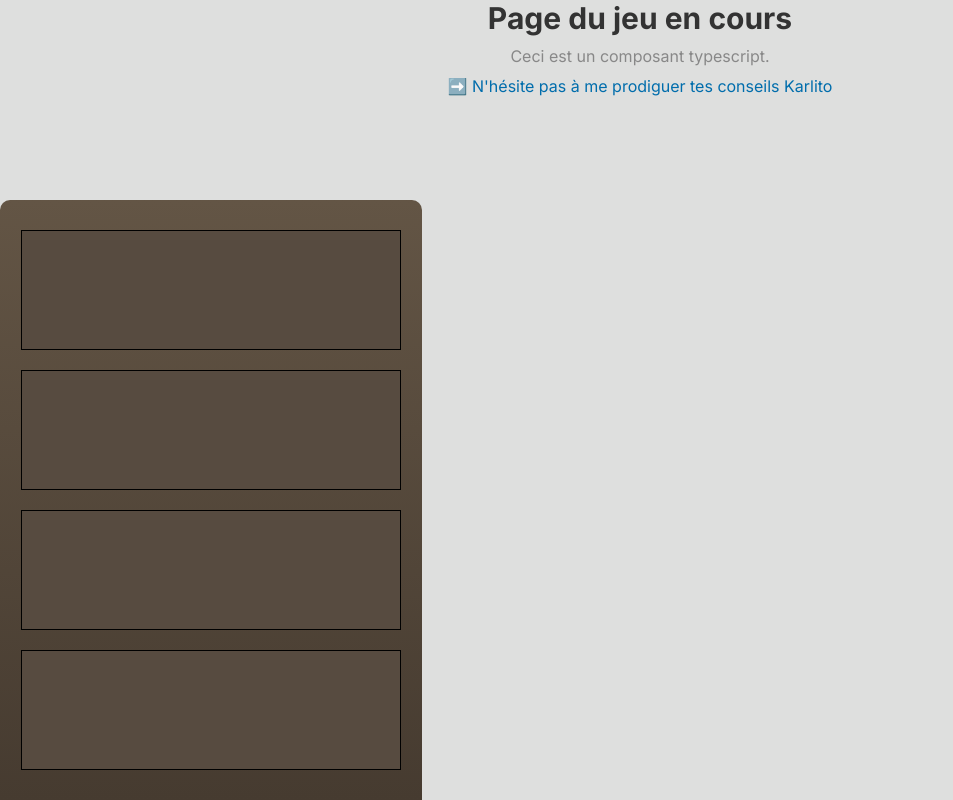
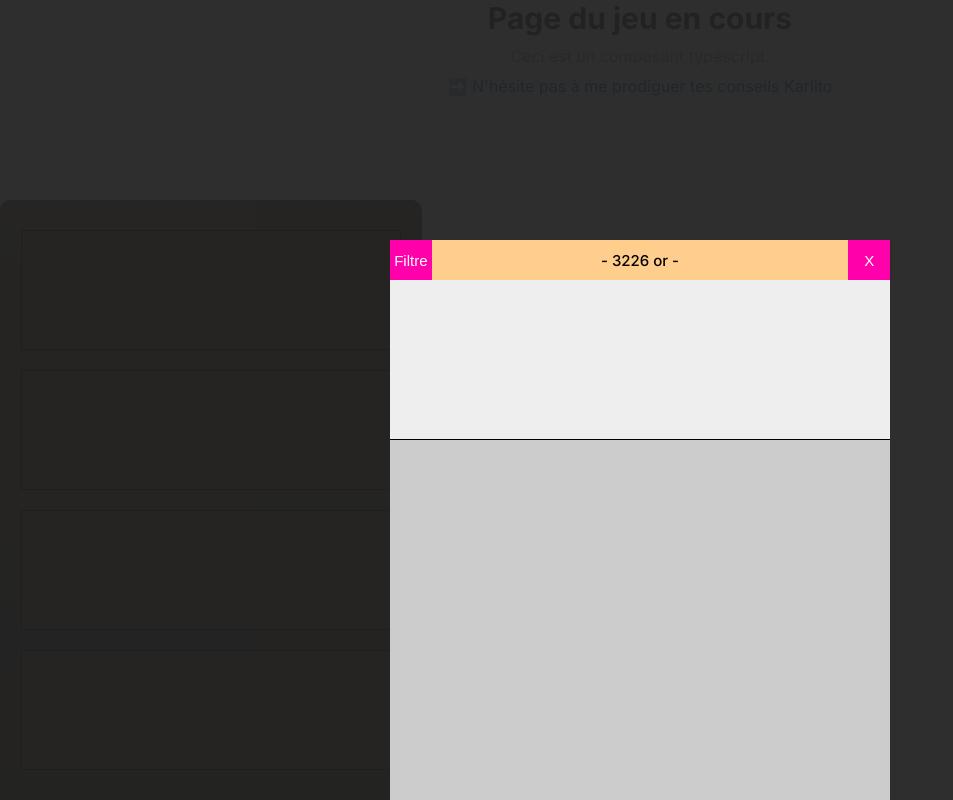
Before and after one commit to Guiomino/apprenti-alchimiste, a Next.js app: page /gamingPage in a window 1280 px wide. Shown: the whole page, without its empty margins (0-953 px from the left). Built offline with nearby package versions, Linux system fonts and the light colour scheme.

Commit message:
feat(modal ingredient)

```diff
--- /dev/null
+++ b/src/app/components/modalIngredients.module.scss
@@ -0,0 +1,86 @@
+.modalOverlay {
+  //   display: none;
+  position: fixed;
+  width: 100vw;
+  height: 100vh;
+  top: 0;
+  background-color: #222222ee;
+  z-index: 1;
+
+  .modalOverlay.active {
+    display: block;
+  }
+
+  .modalWindow {
+    width: 500px;
+    height: 800px;
+    background-color: rgb(241, 241, 241);
+    margin-left: 50%;
+    margin-top: 50%;
+    transform: translate(-50%, -50%);
+
+    // TOP MODAL WINDOW
+    .modalTop,
+    .modalMiddle,
+    .modalBottom {
+      width: 100%;
+      display: flex;
+      flex-direction: column;
+    }
+    .modalTop {
+      height: 200px;
+      background-color: #eee;
+      border-bottom: 1px solid black;
+
+      .filterAndGoldAndClose {
+        display: flex;
+        justify-content: space-between;
+
+        .filter,
+        .close {
+          display: flex;
+          align-items: center;
+          justify-content: center;
+          width: 50px;
+          height: 40px;
+          color: white;
+          font-size: 15px;
+          font-weight: 500;
+          background-color: #ff00aa;
+          border: none;
+          cursor: pointer;
+          transition: 0.3s;
+
+          &:hover {
+            background-color: #fa7318;
+          }
+        }
+
+        span {
+            width: 100%;
+          display: flex;
+          align-items: center;
+          justify-content: center;
+          height: 40px;
+          color: black;
+          font-size: 15px;
+          font-weight: 500;
+          background-color: #ffcd8c;
+        }
+      }
+    }
+
+    // MIDDLE MODAL WINDOW
+    .modalMiddle {
+      height: 500px;
+      background-color: #ccc;
+    }
+
+    // BOTTOM MODAL WINDOWS
+    .modalBottom {
+      height: 100px;
+      background-color: #eee;
+      border-top: 1px solid black;
+    }
+  }
+}
--- /dev/null
+++ b/src/app/components/modalIngredients.tsx
@@ -0,0 +1,46 @@
+import styles from "./modalIngredients.module.scss"
+const ModalIngredients = () => {
+    return (
+        <>
+            <div className={styles.modalOverlay}>
+                <div className={styles.modalWindow}>
+
+
+                    <div className={styles.modalTop}>
+                        <div className={styles.filterAndGoldAndClose}>
+                            <button className={styles.filter}>Filtre</button>
+                            <span className={styles.gold}>- 3226 or -</span>
+                            <button className={styles.close}>X</button>
+                        </div>
+                        <h2 className={styles.title}></h2>
+                        <div className={styles.category}>
+                            <div className={styles.mineral}></div>
+                            <div className={styles.vegetal}></div>
+                            <div className={styles.animal}></div>
+                            <div className={styles.mushroom}></div>
+                        </div>
+                    </div>
+
+
+                    <div className={styles.modalMiddle}>
+                        <div className={styles.ingredientCard}></div>
+                        <div className={styles.scrollList}></div>
+                    </div>
+
+
+                    <div className={styles.modalBottom}>
+                        <div className={styles.costAndNumberOfIngreients}>
+                            <div className={styles.cost}></div>
+                            <div className={styles.numberOfIngredients}></div>
+                        </div>
+                        <div className={styles.addButton}></div>
+                    </div>
+
+
+                </div>
+            </div>
+        </>
+    )
+}
+
+export default ModalIngredients;
--- a/src/app/gamingPage/page.tsx
+++ b/src/app/gamingPage/page.tsx
@@ -1,9 +1,11 @@
 import styles from "./page.module.scss"
 import ApothecaryCabinetComponent from "../components/apothecaryCabinet"
+import ModalIngredients from "../components/modalIngredients"
 
 const MainPage = () => {
     return (
         <>
+            <ModalIngredients />
             <div className={styles.gamingPage}>
                 <h1>Page du jeu en cours</h1>
                 <p>Ceci est un composant typescript.</p>
```
